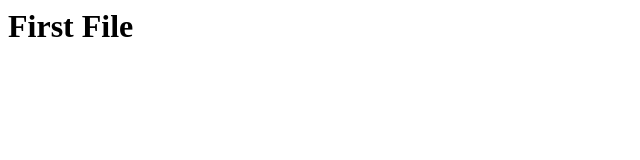
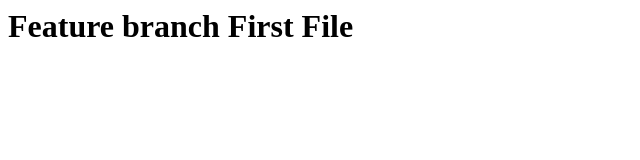
Before and after one commit to SehalBilal/WADLAB, a plain HTML site: page index.html in a window 1280 px wide. Shown: the whole page, without its empty margins (0-640 px from the left). Drawn offline with Linux system fonts and the light colour scheme.

Commit message:
First File in feature branch

```diff
--- a/index.html
+++ b/index.html
@@ -1,7 +1,7 @@
 <html>
     <head>
         <body>
-            <h1>First File</h1>
+            <h1>Feature branch First File</h1>
         </body>
     </head>
 </html>
```
